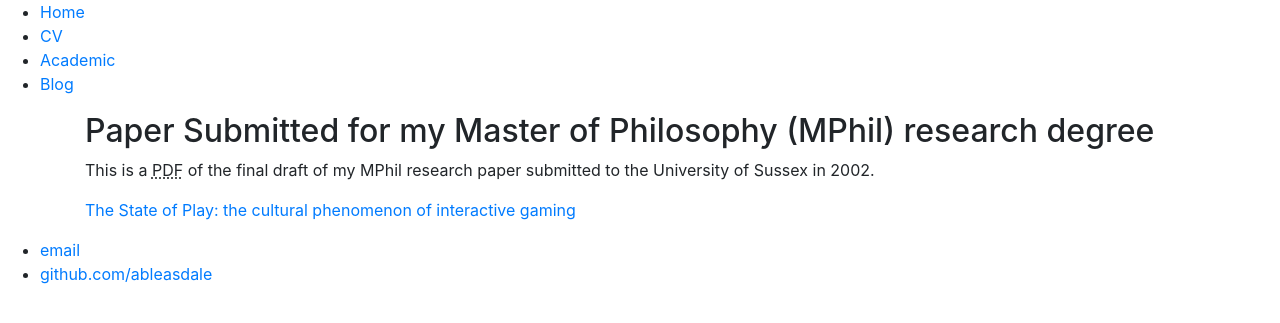
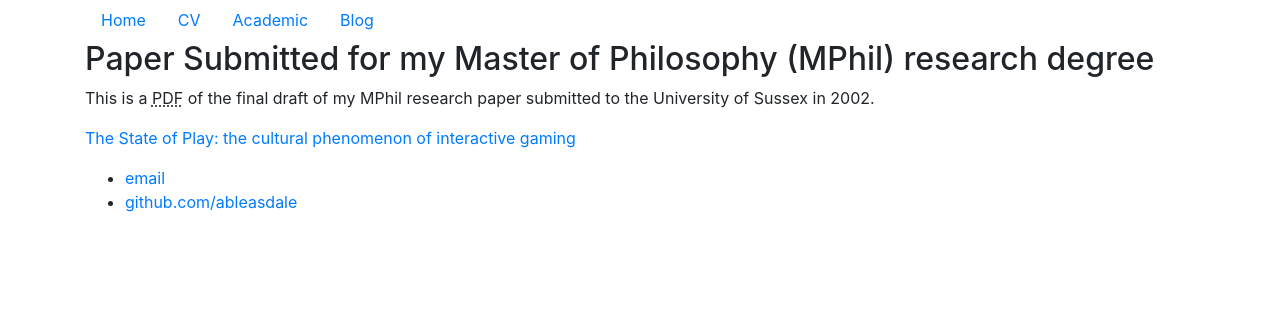
Before and after one commit to ableasdale/ableasdale.github.io, a Jekyll site: the page built from academic/index.html, in a window 1280 px wide. Shown: the top 323 px of the page. Built offline with Jekyll 4.4.1, drawn with Linux system fonts in a browser that asks for light colours; nearby versions of some CDN libraries.

Commit message:
default template minor tweaks

```diff
--- a/_layouts/default.html
+++ b/_layouts/default.html
@@ -10,28 +10,25 @@
         <link rel="stylesheet" href="https://maxcdn.bootstrapcdn.com/bootstrap/4.0.0/css/bootstrap.min.css" integrity="sha384-Gn5384xqQ1aoWXA+058RXPxPg6fy4IWvTNh0E263XmFcJlSAwiGgFAW/dAiS6JXm" crossorigin="anonymous">
     </head>
     <body>
-        <nav>
-            <ul>
-                <li><a href="/">Home</a></li>
-                <li><a href="/cv">CV</a></li>
-                <li><a href="/academic">Academic</a></li>
-                <li><a href="/blog">Blog</a></li>
-            </ul>
-        </nav>
         <div class="container">
+            <nav class="nav">
+                <a class="nav-link" href="/">Home</a>
+                <a class="nav-link" href="/cv">CV</a>
+                <a class="nav-link" href="/academic">Academic</a>
+                <a class="nav-link" href="/blog">Blog</a>
+            </nav>
             {{ content }}
+            <footer>
+                    <ul>
+                        <li><a href="mailto:info@alexbleasdale.co.uk">email</a></li>
+                        <li><a href="https://github.com/ableasdale">github.com/ableasdale</a></li>
+                    </ul>
+            </footer>
         </div><!-- /.container -->
         <!-- Optional JavaScript -->
         <!-- jQuery first, then Popper.js, then Bootstrap JS -->
         <script src="https://code.jquery.com/jquery-3.2.1.slim.min.js" integrity="sha384-KJ3o2DKtIkvYIK3UENzmM7KCkRr/rE9/Qpg6aAZGJwFDMVNA/GpGFF93hXpG5KkN" crossorigin="anonymous"></script>
         <script src="https://cdnjs.cloudflare.com/ajax/libs/popper.js/1.12.9/umd/popper.min.js" integrity="sha384-ApNbgh9B+Y1QKtv3Rn7W3mgPxhU9K/ScQsAP7hUibX39j7fakFPskvXusvfa0b4Q" crossorigin="anonymous"></script>
         <script src="https://maxcdn.bootstrapcdn.com/bootstrap/4.0.0/js/bootstrap.min.js" integrity="sha384-JZR6Spejh4U02d8jOt6vLEHfe/JQGiRRSQQxSfFWpi1MquVdAyjUar5+76PVCmYl" crossorigin="anonymous"></script>
-
-        <footer>
-                <ul>
-                    <li><a href="mailto:info@alexbleasdale.co.uk">email</a></li>
-                    <li><a href="https://github.com/ableasdale">github.com/ableasdale</a></li>
-                </ul>
-        </footer>
     </body>
 </html>
```
